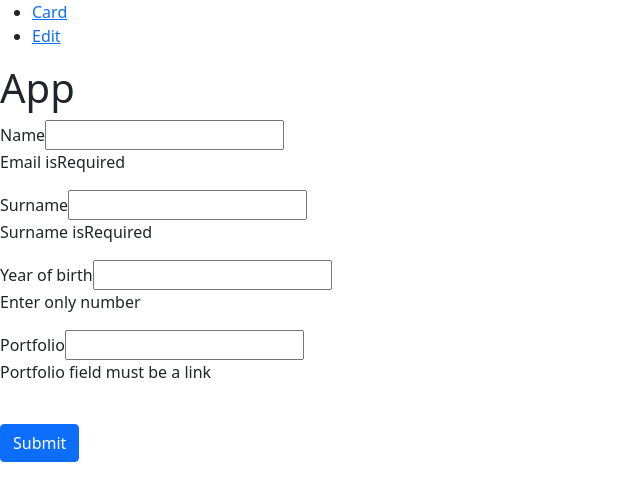
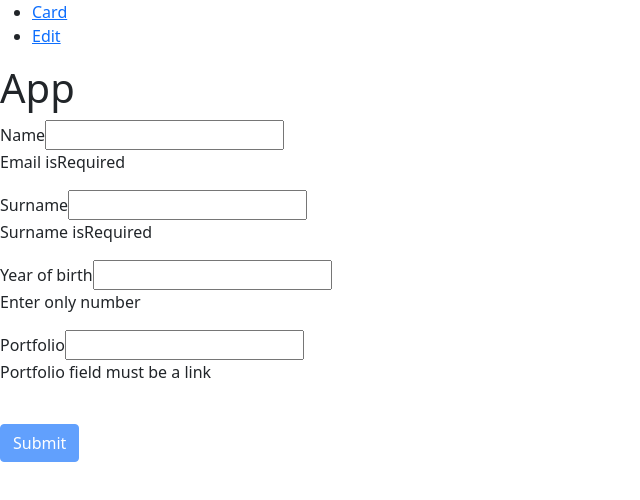
Before and after one commit to Yupiter78/project_repetition_student-card, a React (Create React App) app: page / in a window 1280 px wide. Shown: the top 500 px of the page, without its empty margins (0-640 px from the left). Built offline with nearby package versions, Linux system fonts and the light colour scheme.

Commit message:
P.R._student-card button_disabled__17

```diff
--- a/src/app/components/cardStudent.jsx
+++ b/src/app/components/cardStudent.jsx
@@ -78,7 +78,9 @@ const CardStudent = () => {
                 onChange={handleChange}
                 error={errors.portfolio}
             />
-            <button className="btn btn-primary mt-4">Submit</button>
+            <button className="btn btn-primary mt-4" disabled={true}>
+                Submit
+            </button>
         </form>
     );
 };
```
